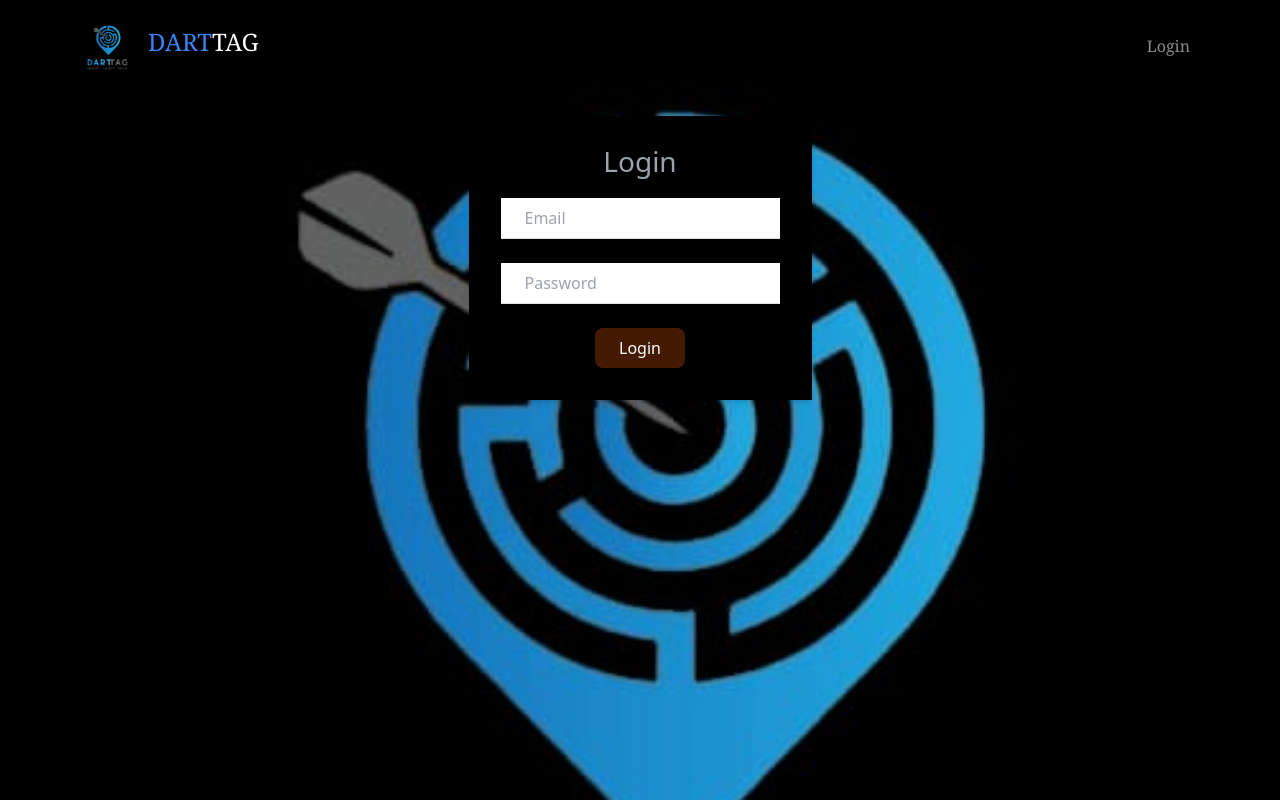
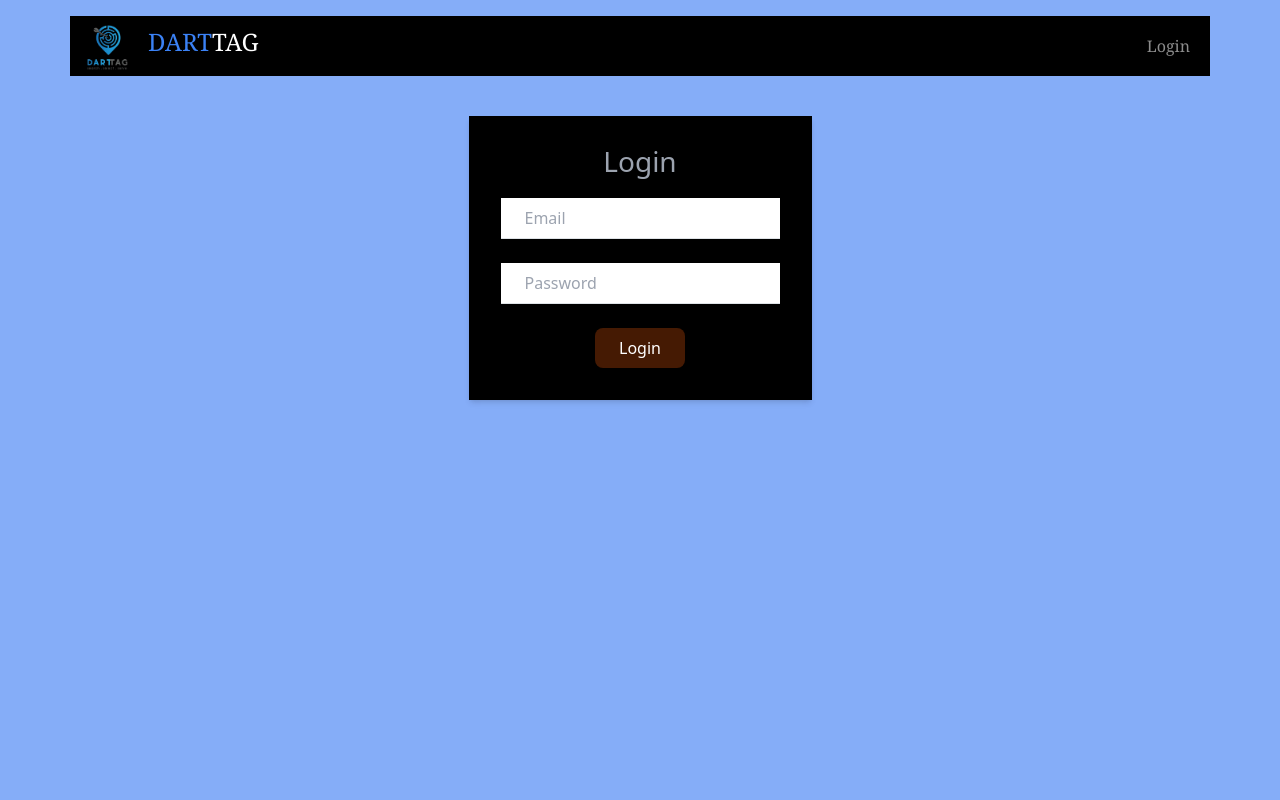
Before and after one commit to SSwarnalatha24/client, a React (Create React App) app: page / in a window 1280 px wide. Built offline with nearby package versions, Linux system fonts and the light colour scheme.

Commit message:
Update styles.css

```diff
--- a/src/styles.css
+++ b/src/styles.css
@@ -24,7 +24,7 @@ button {
 }
 
 html {
-    background-image: url("./Pages/tagdart.jpg");
+    background-color: rgba(103, 153, 247, 0.795);
     background-size: cover;
 }
 
```
